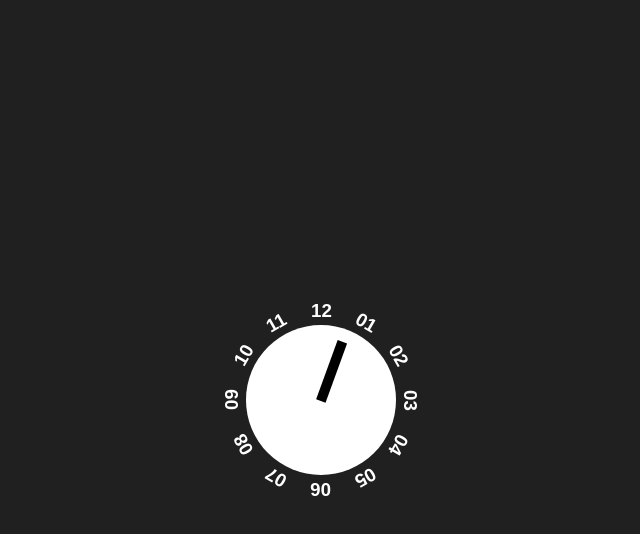
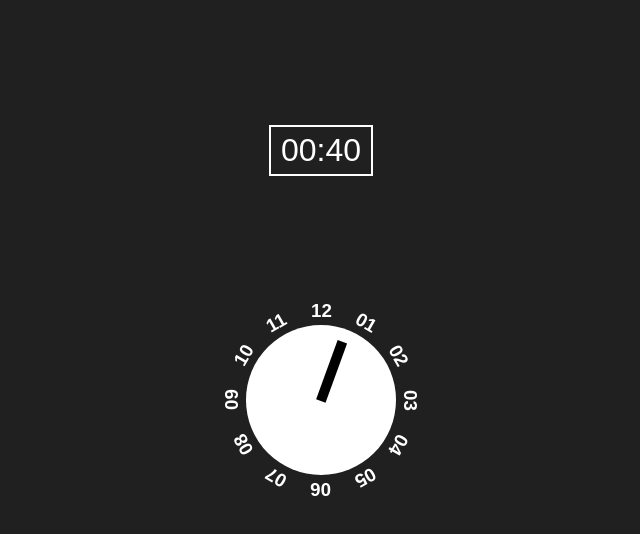
Before and after one commit to Victor-Lis/Clock-Project, a plain HTML site: page index.html in a window 1280 px wide. Shown: the whole page, without its empty margins (319-959 px from the left). Drawn offline with Linux system fonts and the light colour scheme.

Commit message:
v1.09
- Adicionando relógio digital para facilitar a interpretação

```diff
--- a/CSS/style.css
+++ b/CSS/style.css
@@ -23,7 +23,7 @@ body {
   height: 150px;
   border-radius: 100%;
   background-color: #fff;
-  position: relative;
+  position: absolute;
 }
 
 .ponteiro-body {
@@ -156,3 +156,13 @@ body {
     transform: rotate(330deg);
   }
 }
+
+.tempo-digital{
+    position: absolute;
+    top: -25vh;
+    font-size: 2rem;
+    color: #fff;
+    border: 2px solid #fff;
+    padding: 5px 10px;
+    text-align: center;
+}
--- a/JS/script.js
+++ b/JS/script.js
@@ -1,10 +1,14 @@
 const ponteiro = document.querySelector("#ponteiro")
+const time = document.querySelector("#time")
 
 function getHours(){
     let hours = new Date().getHours()
     let min = new Date().getMinutes()
+    time.innerText = `${formatNumber(hours)}:${formatNumber(min)}`
     ponteiro.style.transform = `rotate(${(hours+(min/60))*30}deg)`
 }
+
+const formatNumber = (n) => n < 10? "0"+n : n
 
 setInterval(() => {
     getHours()
--- a/index.html
+++ b/index.html
@@ -10,6 +10,7 @@
 </head>
 <body>
     <div class="background">
+        <p class="tempo-digital" id="time">00:00</p>
         <div class="ponteiro-body" id="ponteiro">
             <div class="ponteiro"></div>
         </div>
```
